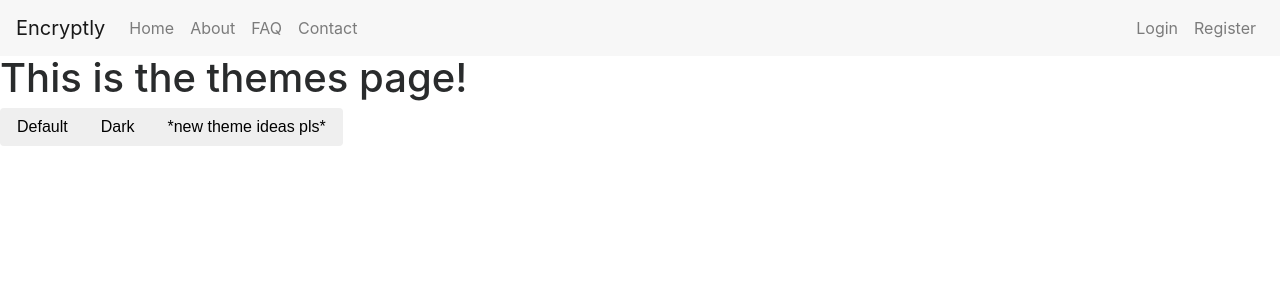
After one commit to josh-richardson/encryptly, a Django app: page /themes/ in a window 1280 px wide. The commit adds this page. Shown: the top 300 px of the page. Run offline with Django 3.2, Linux system fonts and the light colour scheme; parts of the project's set-up code (start-up, migrations or seed data) failed here and were passed over; some libraries are stand-ins or nearby versions.

Commit message:
Added placeholder themes page. Installed 'channels' for messaging.

```diff
--- a/encryptly/encryptly/settings.py
+++ b/encryptly/encryptly/settings.py
@@ -43,7 +43,8 @@ INSTALLED_APPS = [
     'django.contrib.messages',
     'django.contrib.staticfiles',
     'encryptly_backend',
-    'grunt'
+    'grunt',
+    'channels',
 ]
 
 MIDDLEWARE = [
--- a/encryptly/encryptly_backend/urls.py
+++ b/encryptly/encryptly_backend/urls.py
@@ -16,6 +16,7 @@ urlpatterns = [
 
 
     url(r'^main/$', views.private.test_main, name='test_main'),
+    url(r'^themes/$', views.private.test_themes, name='test_themes'),
 
     url(r'^user/login/$', views.public.index, name='user_login'),
 
--- a/encryptly/encryptly_backend/views/private.py
+++ b/encryptly/encryptly_backend/views/private.py
@@ -3,3 +3,6 @@ from django.shortcuts import render
 
 def test_main(request):
     return render(request, "encryptly_backend/private/main.html", {})
+
+def test_themes(request):
+    return render(request, "encryptly_backend/private/themes.html", {})
--- a/encryptly/requirements.txt
+++ b/encryptly/requirements.txt
@@ -1,3 +1,4 @@
 pymysql
 django
 grunt
+channels
--- /dev/null
+++ b/encryptly/templates/encryptly_backend/private/themes.html
@@ -0,0 +1,16 @@
+{% extends 'encryptly_backend/base.html' %}
+{% load staticfiles %}
+
+{% block title_block %}
+    Themes
+{% endblock %}
+
+{% block body_block %}
+    <h1>This is the themes page!</h1>
+
+    <div class="btn-group" role="group" aria-label="...">
+      <button type="button" class="btn btn-default">Default</button>
+      <button type="button" class="btn btn-default">Dark</button>
+      <button type="button" class="btn btn-default">*new theme ideas pls*</button>
+    </div>
+{% endblock %}
```
Also changed, not shown: encryptly/encryptly/consumers.py (added, +8 -0 lines), encryptly/encryptly/routing.py (added, +7 -0 lines), encryptly/templates/encryptly_backend/private/main.html (+16 -4 lines).
